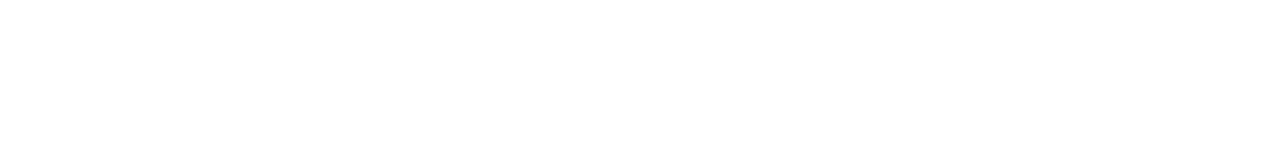
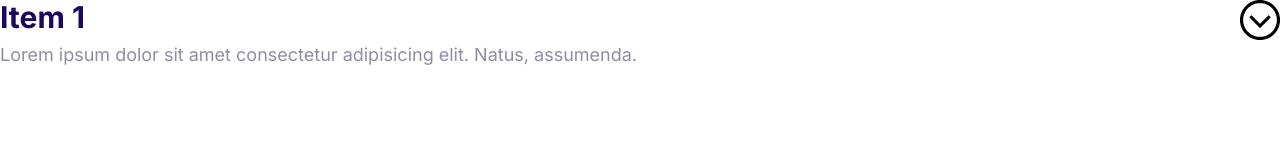
Before and after one commit to samirhaouchi1/moshify, a plain HTML site: page index.html in a window 1280 px wide. Drawn offline with Linux system fonts and the light colour scheme.

Commit message:
style and structure the collabsible

```diff
--- a/css/styles.css
+++ b/css/styles.css
@@ -555,3 +555,36 @@ p {
         margin: 0 2rem;
     }
 }
+
+/* Collapsibles */
+
+.collapsible__header {
+    display: flex;
+    justify-content: space-between;
+}
+
+.collapsible__heading {
+    margin-top: 0;
+    font-size: 3rem;
+}
+
+.collapsible__chevron {
+    transform: rotate(-90deg);
+    transition: transform 0.3s;
+}
+
+.collapsible__content { /* Fixed class name */
+    max-height: 0;
+    overflow: hidden;
+    opacity: 0;
+    transition: all 0.3s;
+}
+
+.collapsible--expanded .collapsible__chevron {
+    transform: rotate(0);
+}
+
+.collapsible--expanded .collapsible__content {
+    max-height: 100vh;
+    opacity: 1;
+}
--- a/index.html
+++ b/index.html
@@ -14,6 +14,16 @@
     <link rel="stylesheet" href="css/styles.css" />
   </head>
   <body>
-
+    <div class="collapsible collapsible--expanded">
+      <header class="collapsible__header">
+        <h2 class="collapsible__heading">Item 1</h2>
+          <img class="icon icon--white collapsible__chevron" src="images/shevron.svg" alt="">
+      </header>
+      <div class="collapsible__content">
+        Lorem ipsum dolor sit amet consectetur adipisicing elit. Natus,
+        assumenda.
+      </div>
+    </div>
+    <script src="js/main.js"></script>
   </body>
 </html>
--- /dev/null
+++ b/js/main.js
@@ -0,0 +1,6 @@
+const collapsibles = document.querySelectorAll(".collapsible");
+collapsibles.forEach((item) =>
+  item.addEventListener("click", function () {
+    this.classList.toggle("collapsible--expanded");
+  })
+);
```
Also changed, not shown: components/collabsible.html (added, +10 -0 lines), images/shevron.svg (added), images/sprite.svg.
